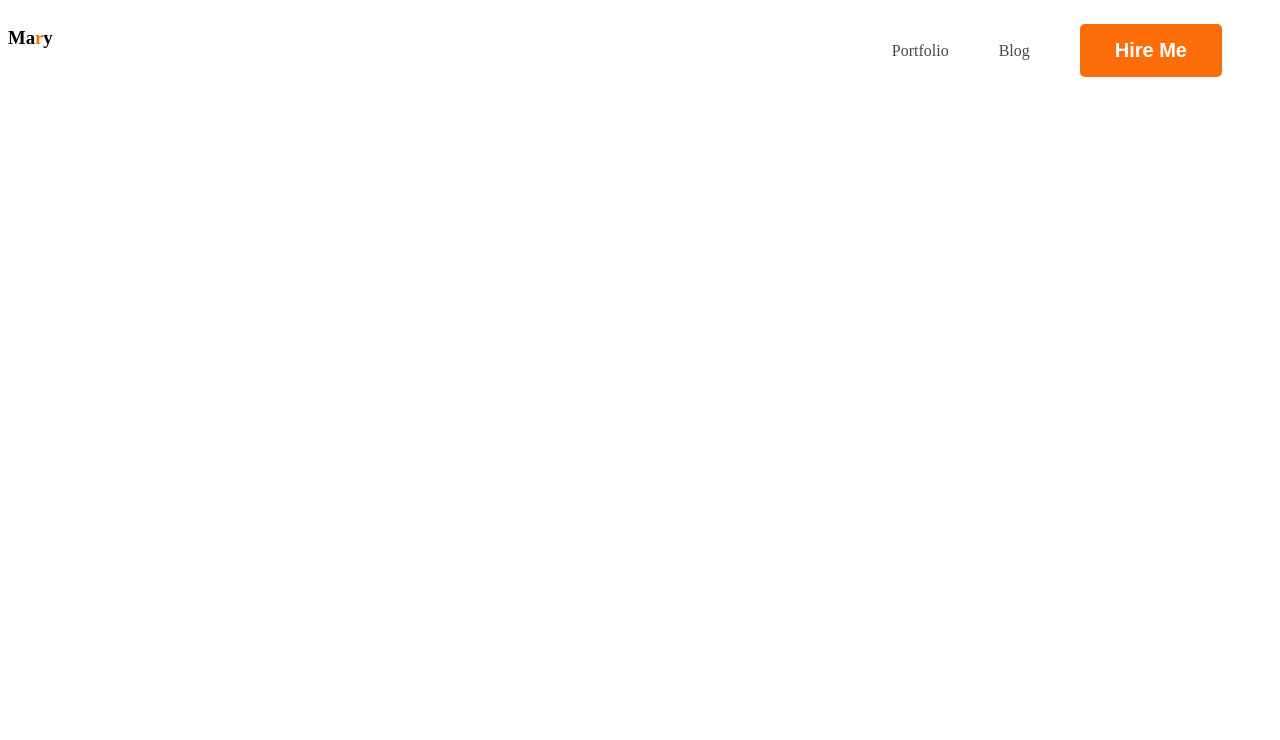
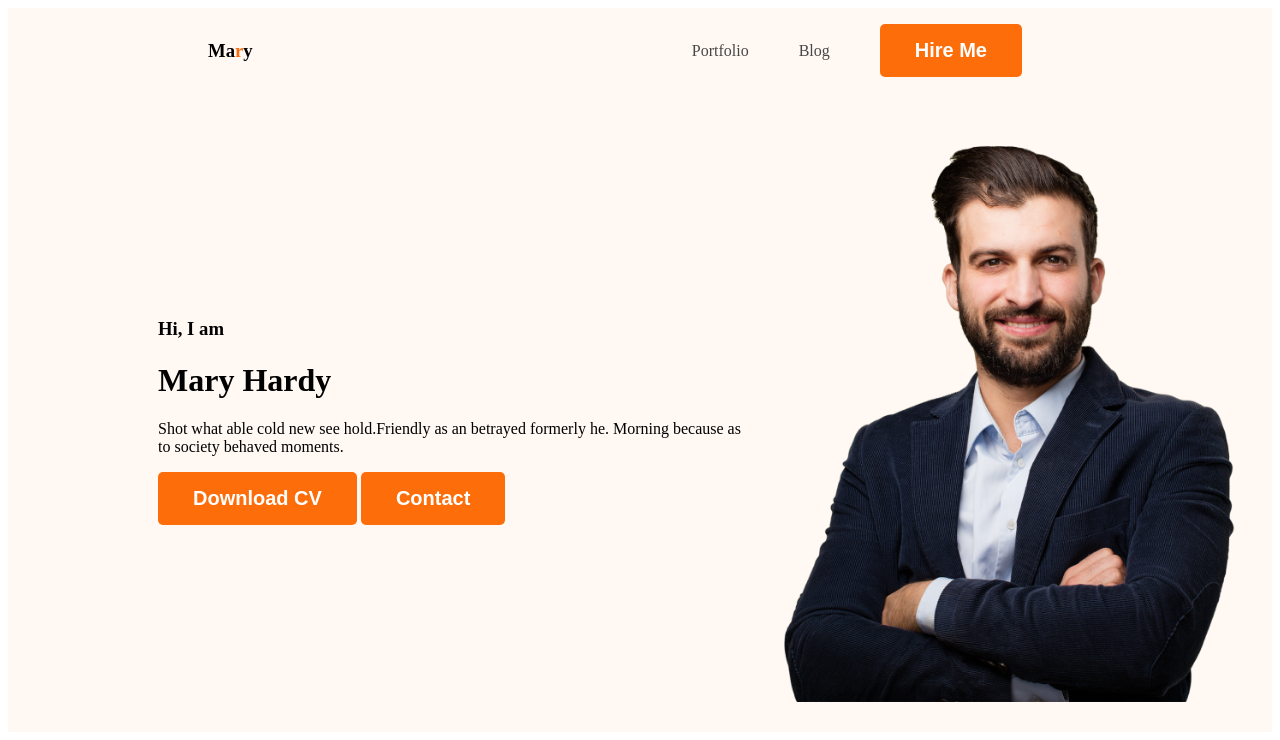
Before and after one commit to hasan30c/webdeveloper-portfolio, a plain HTML site: page index.html in a window 1280 px wide. Drawn offline with Linux system fonts and the light colour scheme.

Commit message:
banner content added

```diff
--- a/index.html
+++ b/index.html
@@ -13,7 +13,7 @@
 </head>
 
 <body>
-  <header>
+  <header class="header">
     <nav>
       <h3 class="nav-title">Ma<span class="text-primary">r</span>y</h3>
       <ul>
@@ -22,6 +22,16 @@
         <li><button class="btn-primary">Hire Me</button></li>
       </ul>
     </nav>
+    <div class="banner">
+      <div class="banner-content">
+        <h3 class="banner-greeting">Hi, I  am</h3>
+        <h1 class="banner-title">Mary Hardy</h1>
+        <p>Shot what able cold new see hold.Friendly as an betrayed formerly he. Morning because as to society behaved moments.</p>
+        <button class="btn-primary">Download CV</button>
+        <button class="btn-primary">Contact</button>
+      </div>
+      <img class="profile-pic" src="images/hardy.png" alt="">
+    </div>
 
   </header>
   <main>
--- a/styles/portfolio.css
+++ b/styles/portfolio.css
@@ -30,6 +30,8 @@ body {
 nav {
   display: flex;
   justify-content: space-between;
+  align-items: center;
+  margin: 0 200px;
 }
 
 
@@ -56,3 +58,16 @@ nav a {
   text-decoration: none;
   color: rgb(71, 71, 71);
 }
+/* header realted styles */
+.header{
+  background-color: rgb(255, 248, 243);
+}
+
+.banner{
+  padding: 30px 30px 30px 150px;
+  display: flex;
+  align-items: center;
+}
+.banner .profile-pic{
+  width: 500px ;
+}
```
